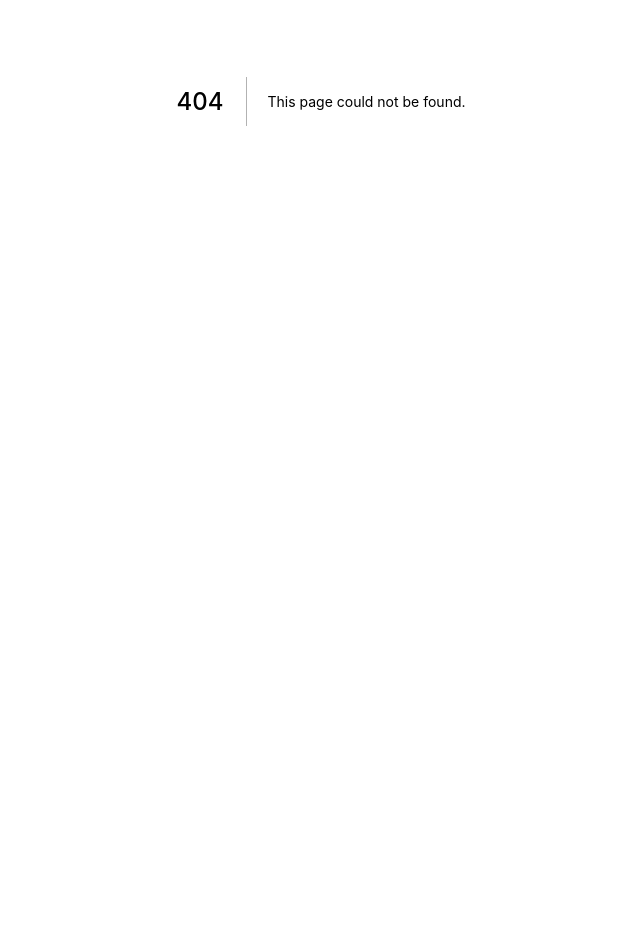
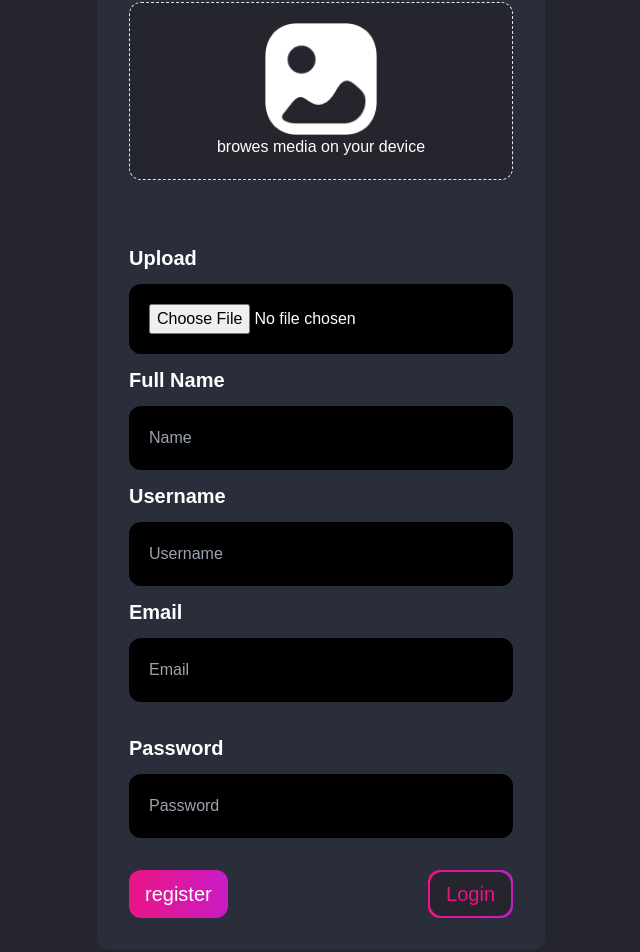
Before and after one commit to TanatornZ/NFT-Clone, a Next.js app: page /register in a window 1280 px wide. Before the commit this address had no page. Shown: the part 299-1251 px from the top of the page, without its empty margins (319-959 px from the left). Before the commit the page ends 800 px from the top, so only its background shows below. Built offline with nearby package versions, Linux system fonts and the light colour scheme.

Commit message:
add register

```diff
--- a/components/footer/Footer.tsx
+++ b/components/footer/Footer.tsx
@@ -8,7 +8,7 @@ type Props = {};
 function Footer({}: Props) {
   return (
     <div className="border-t bg-footer">
-      <div className="flex flex-col md:flex-row justify-between py-12 px-20 lg:max-w-5xl mx-auto">
+      <div className="flex flex-col md:flex-row justify-between py-12 px-20 lg:max-w-6xl mx-auto">
         <MainFooter />
         <CryptoKet />
         <Support />
--- a/components/footer/MainFooter.tsx
+++ b/components/footer/MainFooter.tsx
@@ -14,10 +14,10 @@ function main({}: Props) {
           type="email"
           name=""
           id=""
-          className="bg-black p-3 rounded-xl"
+          className="bg-black p-3 rounded-xl text-white"
           placeholder="Your Email"
         />
-        <div className="absolute top-0 right-0">
+        <div className="absolute top-0 -right-12 lg:-right-24">
           <PrimaryButton text="Email Me!" />
         </div>
       </div>
--- /dev/null
+++ b/components/register/Register.tsx
@@ -0,0 +1,73 @@
+import Image from "next/image";
+import React from "react";
+import PrimaryButton from "../buttons/PrimaryButton";
+import SecondaryButton from "../buttons/SecondaryButton";
+
+type Props = {};
+
+function Register({}: Props) {
+  return (
+    <div className="py-8 px-5 md:px-8  bg-card flex flex-col w-2/3 md:max-w-md rounded-xl mx-auto text-white">
+      <p className="text-4xl text-extrabold text-center">Register</p>
+
+      <div className="py-8">
+        <p>Upload Profile pic</p>
+        <div className="bg-main border mt-3 border-dashed p-5 flex flex-col items-center rounded-xl">
+          <div className="relative w-28 h-28">
+            <Image src="/images/Image.png" layout="fill" alt="upload Image" />
+          </div>
+          <p>browes media on your device</p>
+        </div>
+      </div>
+
+      <form action="" className="flex flex-col mt-8">
+        <label className="text-xl font-bold">Upload</label>
+        <input
+          type="file"
+          name=""
+          id=""
+          className="bg-black p-5 my-3 rounded-xl"
+          placeholder="Name"
+        />
+        <label className="text-xl font-bold">Full Name</label>
+        <input
+          type="text"
+          name=""
+          id=""
+          className="bg-black p-5 my-3 rounded-xl"
+          placeholder="Name"
+        />
+        <label className="text-xl font-bold">Username</label>
+        <input
+          type="text"
+          name=""
+          id=""
+          className="bg-black p-5 my-3 rounded-xl"
+          placeholder="Username"
+        />
+        <label className="text-xl font-bold">Email</label>
+        <input
+          type="email"
+          name=""
+          id=""
+          className="bg-black p-5 my-3 rounded-xl"
+          placeholder="Email"
+        />
+        <label className="text-xl font-bold mt-5">Password</label>
+        <input
+          type="password"
+          name=""
+          id=""
+          className="bg-black p-5 my-3 rounded-xl"
+          placeholder="Password"
+        />
+        <div className="flex justify-between mt-5">
+          <PrimaryButton text="register" />
+          <SecondaryButton text="Login" />
+        </div>
+      </form>
+    </div>
+  );
+}
+
+export default Register;
--- /dev/null
+++ b/pages/register.tsx
@@ -0,0 +1,17 @@
+import React, { ReactElement } from "react";
+import Layout from "../components/Layout";
+import Register from "../components/register/Register";
+
+type Props = {};
+
+export default function register({}: Props) {
+  return (
+    <div className="bg-main py-12">
+      <Register />
+    </div>
+  );
+}
+
+register.getLayout = function getLayout(register: ReactElement) {
+  return <Layout>{register}</Layout>;
+};
--- a/styles/globals.css
+++ b/styles/globals.css
@@ -76,20 +76,20 @@ html {
   /* Firefox */
   * {
     scrollbar-width: auto;
-    scrollbar-color: #2A2D3A #ffffff;
+    scrollbar-color: #2A2D3A #2A2D3A ;
   }
 
   /* Chrome, Edge, and Safari */
   *::-webkit-scrollbar {
-    width: 14px;
+    width: 10px;
   }
 
   *::-webkit-scrollbar-track {
-    background: transparent;
+    background: #24252D;
   }
 
   *::-webkit-scrollbar-thumb {
     background: #2A2D3A;
     border-radius: 10px;
-    border: 3px none #ffffff;
+    border: 3px none #2A2D3A;
   }
```
Also changed, not shown: pages/create.tsx (added).
